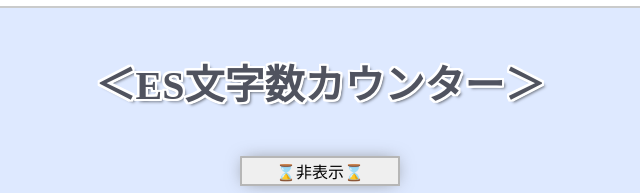
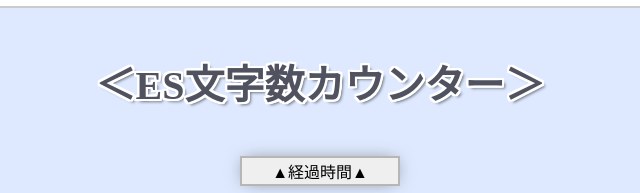
Before and after one commit to SokiNaito/count, a plain HTML site: page index.html in a window 1280 px wide. Shown: the top 193 px of the page, 320-960 px from the left. Drawn offline with Linux system fonts and the light colour scheme.

Commit message:
Update index.html

```diff
--- a/index.html
+++ b/index.html
@@ -17,7 +17,7 @@
                 ＜ES文字数カウンター＞
             </h1>
             <br>
-            <button class="dis_none_bt">⌛非表示⌛</button>
+            <button class="dis_none_bt">▲経過時間▲</button>
             <div class="display_none">
                 <div class="container">
                     <div class="timer-display">
```
